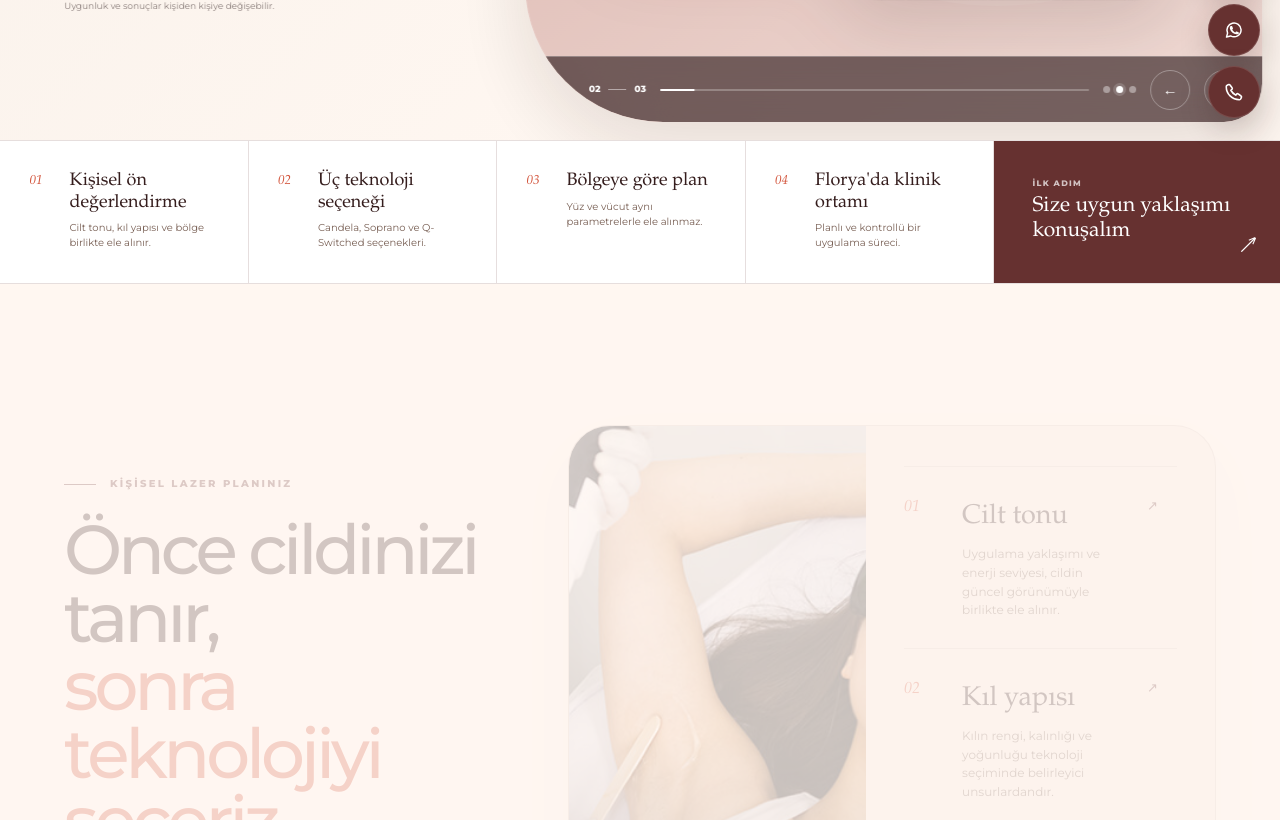
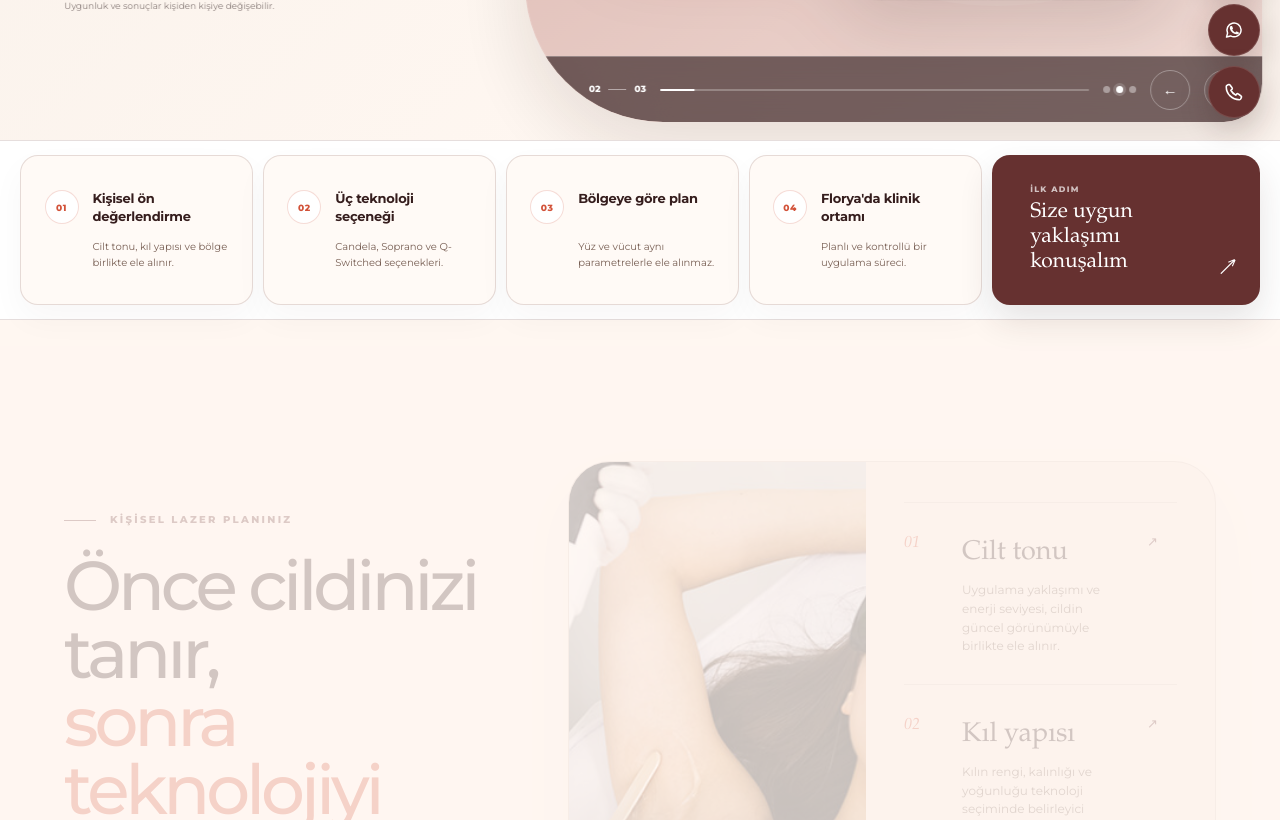
Before and after one commit to SelcukOzcan/nera-lp, a Next.js app: page / in a window 1280 px wide. Shown: the part 660-1480 px from the top of the page. Built offline with nearby package versions, Linux system fonts and the light colour scheme.

Commit message:
fix: refine hero decision rail alignment

```diff
--- a/app/globals.css
+++ b/app/globals.css
@@ -269,18 +269,46 @@ a:hover .arrow, button:hover .arrow { transform: translate(3px, -3px); }
   position: relative;
   z-index: 8;
   display: grid;
-  grid-template-columns: repeat(4, 1fr) 1.15fr;
+  grid-template-columns: repeat(4, minmax(0, 1fr)) minmax(260px, 1.15fr);
+  gap: 10px;
   margin: 0;
+  padding: 14px clamp(14px, 1.6vw, 24px);
   background: #fff;
   border-top: 1px solid var(--line);
   border-bottom: 1px solid var(--line);
 }
-.decision-rail article { min-height: 142px; display: grid; grid-template-columns: 28px 1fr; gap: 12px; align-items: start; padding: 30px clamp(18px, 2.3vw, 36px); border-right: 1px solid var(--line); }
-.decision-rail article > span { color: var(--rose); font-family: var(--serif); font-size: 13px; font-style: italic; }
-.decision-rail strong { display: block; margin-bottom: 6px; color: var(--wine-dark); font-family: var(--serif); font-size: 18px; font-weight: 400; line-height: 1.2; }
-.decision-rail p { margin: 0; color: var(--muted); font-size: 10px; line-height: 1.5; }
-.decision-rail > a { display: flex; flex-direction: column; justify-content: center; align-items: flex-start; gap: 7px; padding: 28px clamp(24px, 3vw, 46px); color: #fff; background: var(--wine); font-family: var(--serif); font-size: 21px; line-height: 1.18; transition: background 0.25s ease; }
-.decision-rail > a:hover { background: var(--wine-dark); }
+.decision-rail article {
+  min-height: 150px;
+  display: grid;
+  grid-template-columns: 34px minmax(0, 1fr);
+  gap: 14px;
+  align-content: center;
+  align-items: start;
+  padding: 26px clamp(18px, 1.8vw, 28px);
+  background: #fffaf6;
+  border: 1px solid var(--line);
+  border-radius: 18px;
+  box-shadow: 0 14px 34px rgba(53, 29, 29, 0.035);
+}
+.decision-rail article > span {
+  width: 34px;
+  height: 34px;
+  display: grid;
+  place-items: center;
+  color: var(--rose);
+  background: #fff;
+  border: 1px solid rgba(210, 82, 57, 0.2);
+  border-radius: 50%;
+  font-size: 9px;
+  font-weight: 800;
+  letter-spacing: 0.06em;
+  line-height: 1;
+}
+.decision-rail article > div { min-width: 0; }
+.decision-rail strong { min-height: 42px; display: flex; align-items: flex-start; margin: 0 0 7px; color: var(--wine-dark); font-size: 13px; font-weight: 700; letter-spacing: -0.02em; line-height: 1.35; }
+.decision-rail p { max-width: 28ch; margin: 0; color: var(--muted); font-size: 10px; line-height: 1.55; }
+.decision-rail > a { position: relative; min-height: 150px; display: flex; flex-direction: column; justify-content: center; align-items: flex-start; gap: 7px; padding: 28px clamp(24px, 3vw, 46px); color: #fff; background: var(--wine); border-radius: 18px; font-family: var(--serif); font-size: 21px; line-height: 1.18; box-shadow: 0 16px 34px rgba(53, 29, 29, 0.12); transition: background 0.25s ease, transform 0.25s ease; }
+.decision-rail > a:hover { background: var(--wine-dark); transform: translateY(-2px); }
 .decision-rail > a small { font-family: var(--sans); font-size: 8px; font-weight: 800; letter-spacing: 0.16em; text-transform: uppercase; opacity: 0.7; }
 .decision-rail > a .arrow { position: absolute; right: 24px; bottom: 23px; }
 @keyframes slideProgress { from { transform: scaleX(0); } to { transform: scaleX(1); } }
@@ -558,7 +586,9 @@ html:has(.analysis-dialog[open]) { overflow: hidden; }
   .desktop-nav a { font-size: 10px; }
   .hero-slide { grid-template-columns: minmax(380px, 0.86fr) minmax(480px, 1.14fr); }
   .slide-heading h1 { font-size: clamp(48px, 4.9vw, 62px); }
+  .decision-rail { grid-template-columns: repeat(4, minmax(0, 1fr)); }
   .decision-rail article { padding-right: 18px; padding-left: 18px; }
+  .decision-rail > a { grid-column: 1 / -1; min-height: 94px; }
   .technology-stage { grid-template-columns: repeat(2, minmax(0, 1fr)); }
   .device-panel-neutral { grid-column: 1 / -1; min-height: 560px; grid-template-columns: 0.9fr 1.1fr; grid-template-rows: 1fr; }
   .device-panel-neutral .device-visual { min-height: 470px; }
@@ -591,7 +621,7 @@ html:has(.analysis-dialog[open]) { overflow: hidden; }
   .slide-body { grid-column: 1; grid-row: 3; padding: 28px 22px 30px; }
   .slide-body > p:first-child { max-width: 720px; }
   .decision-rail { grid-template-columns: repeat(2, 1fr); }
-  .decision-rail article { min-height: 122px; }
+  .decision-rail article { min-height: 138px; }
   .decision-rail > a { grid-column: 1 / -1; min-height: 94px; }
 
   .assessment { grid-template-columns: 1fr; gap: 44px; }
@@ -639,10 +669,10 @@ html:has(.analysis-dialog[open]) { overflow: hidden; }
   .hero-actions { align-items: stretch; flex-direction: column; gap: 12px; }
   .button-primary { width: 100%; min-width: 0; }
   .hero-note { margin-top: 18px; }
-  .decision-rail { display: flex; overflow-x: auto; scroll-snap-type: x mandatory; scrollbar-width: none; }
+  .decision-rail { display: flex; gap: 10px; overflow-x: auto; padding: 12px; scroll-padding-inline: 12px; scroll-snap-type: x mandatory; scrollbar-width: none; }
   .decision-rail::-webkit-scrollbar { display: none; }
-  .decision-rail article, .decision-rail > a { flex: 0 0 78vw; min-height: 132px; scroll-snap-align: start; }
-  .decision-rail > a { position: relative; }
+  .decision-rail article, .decision-rail > a { flex: 0 0 min(84vw, 340px); min-height: 154px; scroll-snap-align: start; }
+  .decision-rail strong { min-height: auto; }
 
   .assessment-copy > p:not(.eyebrow) { margin-top: 24px; font-size: 14px; }
   .assessment-stage { min-height: 0; grid-template-columns: 1fr; border-radius: 28px; }
```
